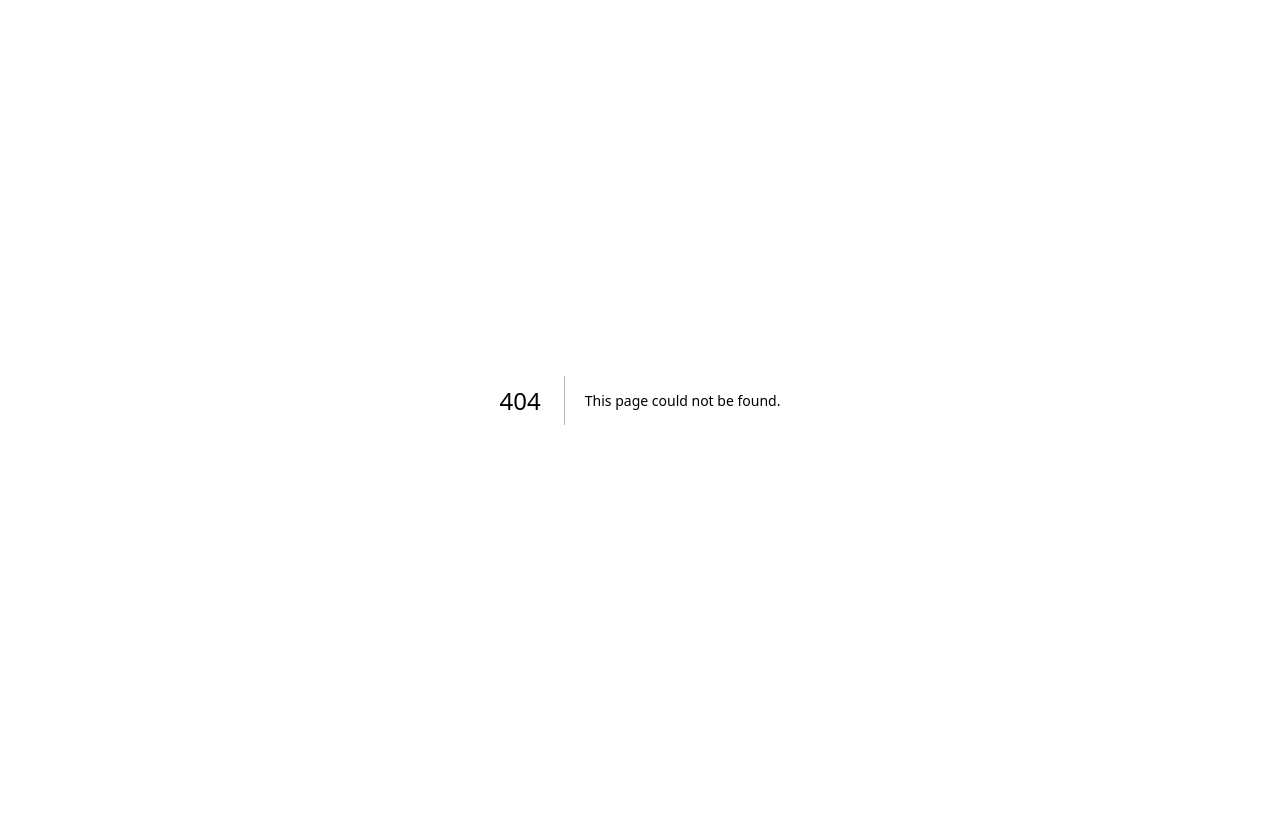
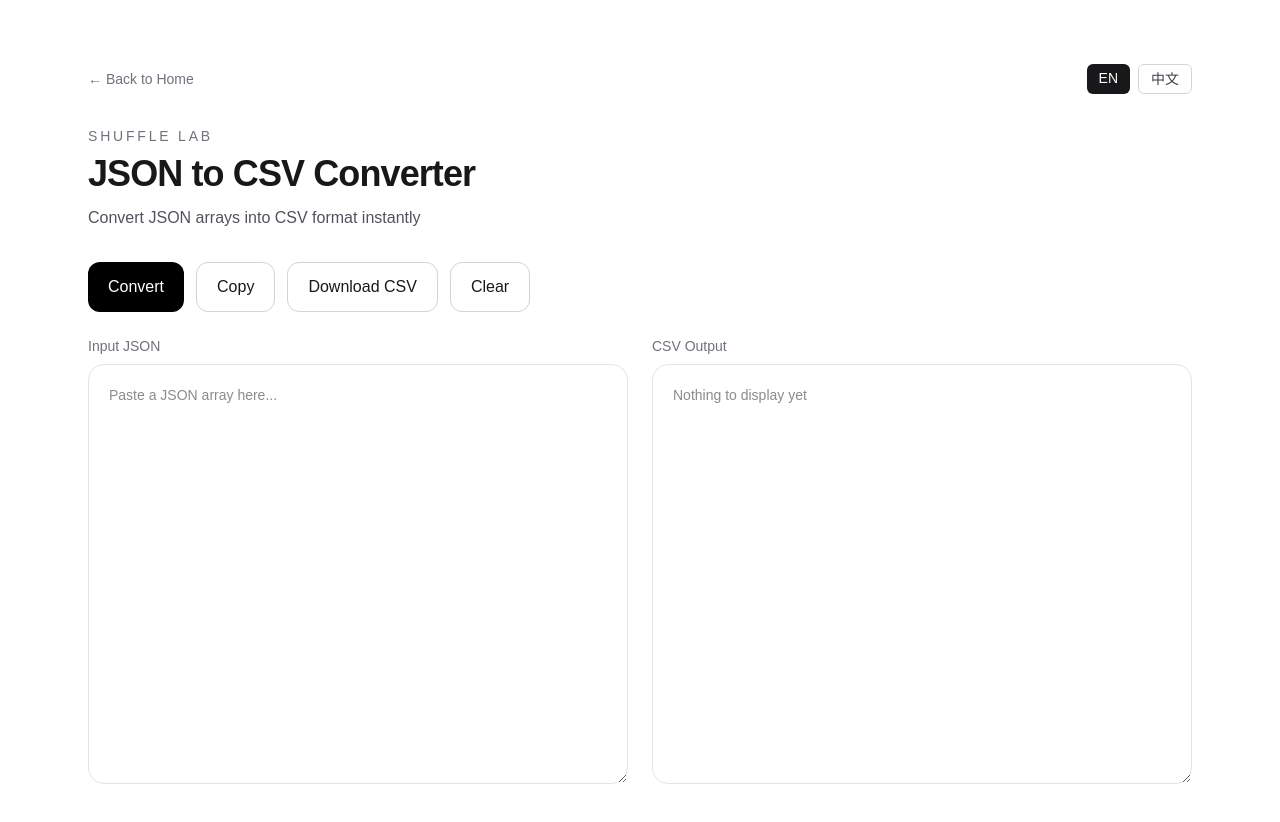
Before and after one commit to hoglly/shuffle-lab, a Next.js app: page /en/json-to-csv in a window 1280 px wide. Before the commit this address had no page. Shown: the top 822 px of the page. Before the commit the page ends 800 px from the top, so only its background shows below. Built offline with nearby package versions, Linux system fonts and the light colour scheme.

Commit message:
feat(json-to csv): convert JSON arrays to CSV with copy and download support

```diff
--- /dev/null
+++ b/app/[lang]/json-to-csv/page.tsx
@@ -0,0 +1,231 @@
+"use client";
+
+import Link from "next/link";
+import { use, useState } from "react";
+import { getDictionary } from "@/lib/i18n";
+
+function escapeCsvValue(value: unknown) {
+  if (value === null || value === undefined) return "";
+
+  let text = "";
+
+  if (typeof value === "object") {
+    text = JSON.stringify(value);
+  } else {
+    text = String(value);
+  }
+
+  if (text.includes('"')) {
+    text = text.replace(/"/g, '""');
+  }
+
+  if (/[",\n]/.test(text)) {
+    text = `"${text}"`;
+  }
+
+  return text;
+}
+
+function convertJsonArrayToCsv(input: string) {
+  const parsed = JSON.parse(input);
+
+  if (!Array.isArray(parsed)) {
+    throw new Error("INVALID_SHAPE");
+  }
+
+  if (parsed.length === 0) {
+    return "";
+  }
+
+  const allObjects = parsed.every(
+    (item) => item !== null && typeof item === "object" && !Array.isArray(item)
+  );
+
+  if (!allObjects) {
+    throw new Error("INVALID_SHAPE");
+  }
+
+  const keys = Array.from(
+    new Set(parsed.flatMap((item) => Object.keys(item as Record<string, unknown>)))
+  );
+
+  const header = keys.map((key) => escapeCsvValue(key)).join(",");
+
+  const rows = parsed.map((item) => {
+    const record = item as Record<string, unknown>;
+    return keys.map((key) => escapeCsvValue(record[key])).join(",");
+  });
+
+  return [header, ...rows].join("\n");
+}
+
+export default function JsonToCsvPage({
+  params,
+}: {
+  params: Promise<{ lang: string }>;
+}) {
+  const { lang } = use(params);
+  const dict = getDictionary(lang);
+
+  const [input, setInput] = useState("");
+  const [output, setOutput] = useState("");
+  const [message, setMessage] = useState("");
+
+  function handleConvert() {
+    try {
+      const csv = convertJsonArrayToCsv(input);
+      setOutput(csv);
+      setMessage("");
+    } catch (error) {
+      if (error instanceof Error && error.message === "INVALID_SHAPE") {
+        setOutput("");
+        setMessage(dict.jsonToCsvTool.invalidShape);
+        return;
+      }
+
+      setOutput("");
+      setMessage(dict.jsonToCsvTool.invalid);
+    }
+  }
+
+  function handleClear() {
+    setInput("");
+    setOutput("");
+    setMessage("");
+  }
+
+  async function handleCopy() {
+    if (!output) return;
+    await navigator.clipboard.writeText(output);
+    setMessage(dict.jsonToCsvTool.copied);
+  }
+
+  function handleDownload() {
+    if (!output) return;
+
+    const blob = new Blob([output], {
+      type: "text/csv;charset=utf-8;",
+    });
+
+    const url = URL.createObjectURL(blob);
+    const link = document.createElement("a");
+    link.href = url;
+    link.download = "data.csv";
+    document.body.appendChild(link);
+    link.click();
+    document.body.removeChild(link);
+    URL.revokeObjectURL(url);
+  }
+
+  return (
+    <main className="min-h-screen bg-white text-zinc-900">
+      <div className="mx-auto max-w-6xl px-6 py-16">
+        <div className="mb-8 flex items-center justify-between">
+          <Link
+            href={`/${lang}`}
+            className="text-sm text-zinc-500 hover:text-zinc-800"
+          >
+            ← {dict.common.backToHome}
+          </Link>
+
+          <div className="flex gap-2 text-sm">
+            <Link
+              href="/en/json-to-csv"
+              className={`rounded-md px-3 py-1 ${
+                lang === "en"
+                  ? "bg-zinc-900 text-white"
+                  : "border border-zinc-300 text-zinc-700"
+              }`}
+            >
+              EN
+            </Link>
+            <Link
+              href="/zh/json-to-csv"
+              className={`rounded-md px-3 py-1 ${
+                lang === "zh"
+                  ? "bg-zinc-900 text-white"
+                  : "border border-zinc-300 text-zinc-700"
+              }`}
+            >
+              中文
+            </Link>
+          </div>
+        </div>
+
+        <header className="mb-8">
+          <p className="mb-2 text-sm uppercase tracking-[0.2em] text-zinc-500">
+            Shuffle Lab
+          </p >
+          <h1 className="text-4xl font-bold tracking-tight">
+            {dict.jsonToCsvTool.title}
+          </h1>
+          <p className="mt-3 text-zinc-600">
+            {dict.jsonToCsvTool.subtitle}
+          </p >
+        </header>
+
+        <div className="mb-6 flex flex-wrap gap-3">
+          <button
+            onClick={handleConvert}
+            className="rounded-xl bg-black px-5 py-3 text-white hover:bg-zinc-800"
+          >
+            {dict.jsonToCsvTool.convert}
+          </button>
+
+          <button
+            onClick={handleCopy}
+            className="rounded-xl border border-zinc-300 px-5 py-3 hover:bg-zinc-50"
+          >
+            {dict.jsonToCsvTool.copy}
+          </button>
+
+          <button
+            onClick={handleDownload}
+            className="rounded-xl border border-zinc-300 px-5 py-3 hover:bg-zinc-50"
+          >
+            {dict.jsonToCsvTool.download}
+          </button>
+
+          <button
+            onClick={handleClear}
+            className="rounded-xl border border-zinc-300 px-5 py-3 hover:bg-zinc-50"
+          >
+            {dict.jsonToCsvTool.clear}
+          </button>
+        </div>
+
+        <div className="grid gap-6 lg:grid-cols-2">
+          <section>
+            <label className="mb-2 block text-sm text-zinc-500">
+              {dict.jsonToCsvTool.input}
+            </label>
+            <textarea
+              value={input}
+              onChange={(e) => setInput(e.target.value)}
+              placeholder={dict.jsonToCsvTool.placeholder}
+              className="min-h-[420px] w-full rounded-2xl border border-zinc-200 p-5 font-mono text-sm outline-none transition focus:border-zinc-400"
+            />
+          </section>
+
+          <section>
+            <label className="mb-2 block text-sm text-zinc-500">
+              {dict.jsonToCsvTool.output}
+            </label>
+            <textarea
+              value={output}
+              readOnly
+              placeholder={dict.jsonToCsvTool.empty}
+              className="min-h-[420px] w-full rounded-2xl border border-zinc-200 p-5 font-mono text-sm outline-none"
+            />
+          </section>
+        </div>
+
+        {message && (
+          <div className="mt-6 rounded-2xl border border-zinc-200 p-4 text-sm text-zinc-600">
+            {message}
+          </div>
+        )}
+      </div>
+    </main>
+  );
+}
--- a/app/[lang]/page.tsx
+++ b/app/[lang]/page.tsx
@@ -127,6 +127,18 @@ export default async function LocalizedHomePage({
 			  </p >
 			</Link>
 
+			<Link
+			  href={`/${lang}/json-to-csv`}
+			  className="rounded-2xl border border-zinc-200 p-6 transition hover:border-zinc-400 hover:shadow-sm"
+			>
+			  <h3 className="text-xl font-semibold">
+				{dict.home.jsonToCsvTool}
+			  </h3>
+			  <p className="mt-2 text-zinc-600">
+				{dict.home.jsonToCsvToolDesc}
+			  </p >
+			</Link>
+
 
 
           </div>
--- a/app/sitemap.ts
+++ b/app/sitemap.ts
@@ -27,6 +27,7 @@ export default function sitemap(): MetadataRoute.Sitemap {
 	"/http-status/403",
 	"/modbus-exception",
 	"/modbus-response",
+	"/json-to-csv",
   ];
 
   const langs = ["en", "zh"];
--- a/data/locales/en.ts
+++ b/data/locales/en.ts
@@ -65,6 +65,9 @@ export const en = {
 
 	modbusResponseTool: "Modbus Response Parser",
 	modbusResponseToolDesc: "Parse Modbus RTU response frames and decode register values",
+
+	jsonToCsvTool: "JSON to CSV Converter",
+	jsonToCsvToolDesc: "Convert JSON arrays into CSV instantly",
 
     comingSoon: "More tools coming soon",
   },
@@ -435,4 +438,20 @@ export const en = {
 	  unsupported: "Unsupported function code for this parser"
   },
 
+  jsonToCsvTool: {
+	  title: "JSON to CSV Converter",
+	  subtitle: "Convert JSON arrays into CSV format instantly",
+	  input: "Input JSON",
+	  output: "CSV Output",
+	  convert: "Convert",
+	  clear: "Clear",
+	  copy: "Copy",
+	  placeholder: "Paste a JSON array here...",
+	  empty: "Nothing to display yet",
+	  copied: "Copied to clipboard",
+	  invalid: "Invalid JSON input",
+	  invalidShape: "Input must be a JSON array of objects",
+	  download: "Download CSV",
+  },
+
 } as const;
--- a/data/locales/zh.ts
+++ b/data/locales/zh.ts
@@ -65,6 +65,9 @@ export const zh = {
 
 	modbusResponseTool: "Modbus 响应解析器",
 	modbusResponseToolDesc: "解析 Modbus RTU 响应帧并显示寄存器数值",
+
+	jsonToCsvTool: "JSON 转 CSV 工具",
+	jsonToCsvToolDesc: "即时将 JSON 数组转换为 CSV",
 
     comingSoon: "更多工具即将上线",
   },
@@ -412,4 +415,20 @@ export const zh = {
 	  unsupported: "当前解析器暂不支持该功能码"
   },
 
+  jsonToCsvTool: {
+	  title: "JSON 转 CSV 工具",
+	  subtitle: "即时将 JSON 数组转换为 CSV 格式",
+	  input: "输入 JSON",
+	  output: "CSV 输出",
+	  convert: "转换",
+	  clear: "清空",
+	  copy: "复制",
+	  placeholder: "在这里粘贴 JSON 数组……",
+	  empty: "这里还没有内容",
+	  copied: "已复制到剪贴板",
+	  invalid: "JSON 输入无效",
+	  invalidShape: "输入必须是由对象组成的 JSON 数组",
+	  download: "下载 CSV",
+  },
+
 } as const;
```
